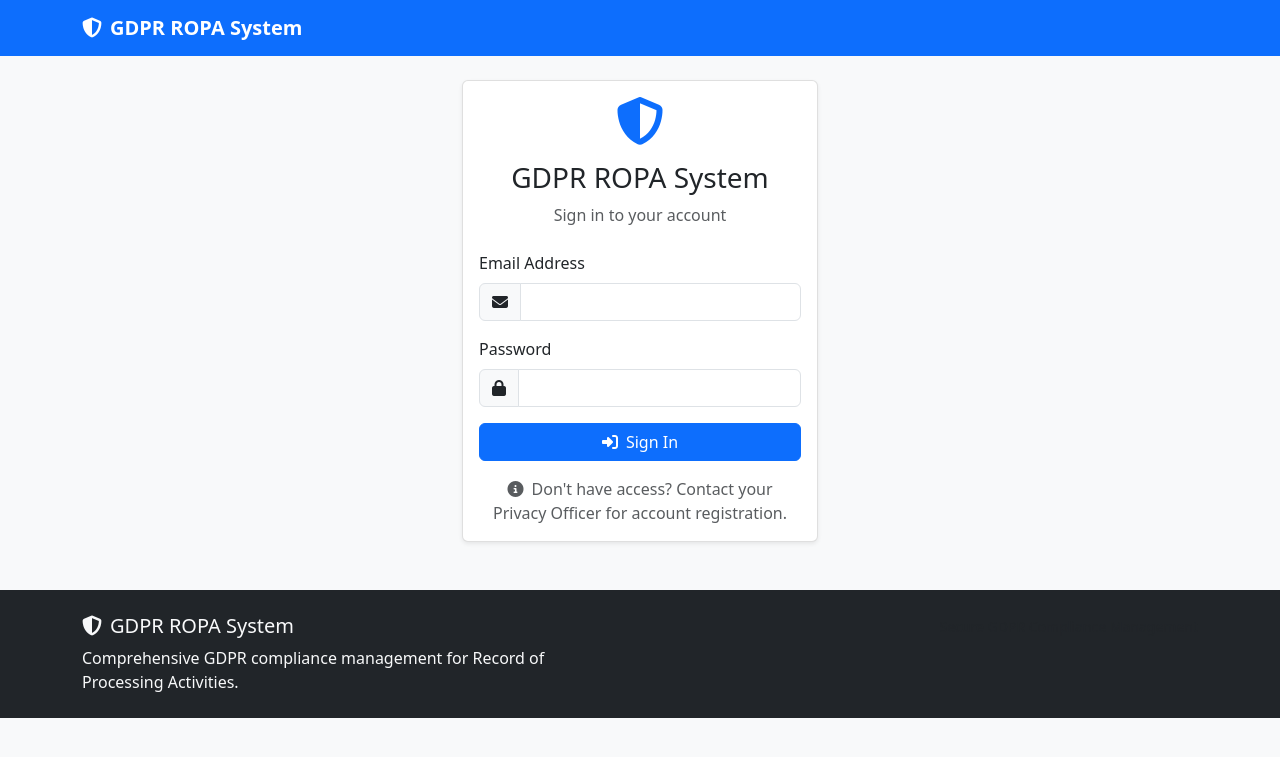
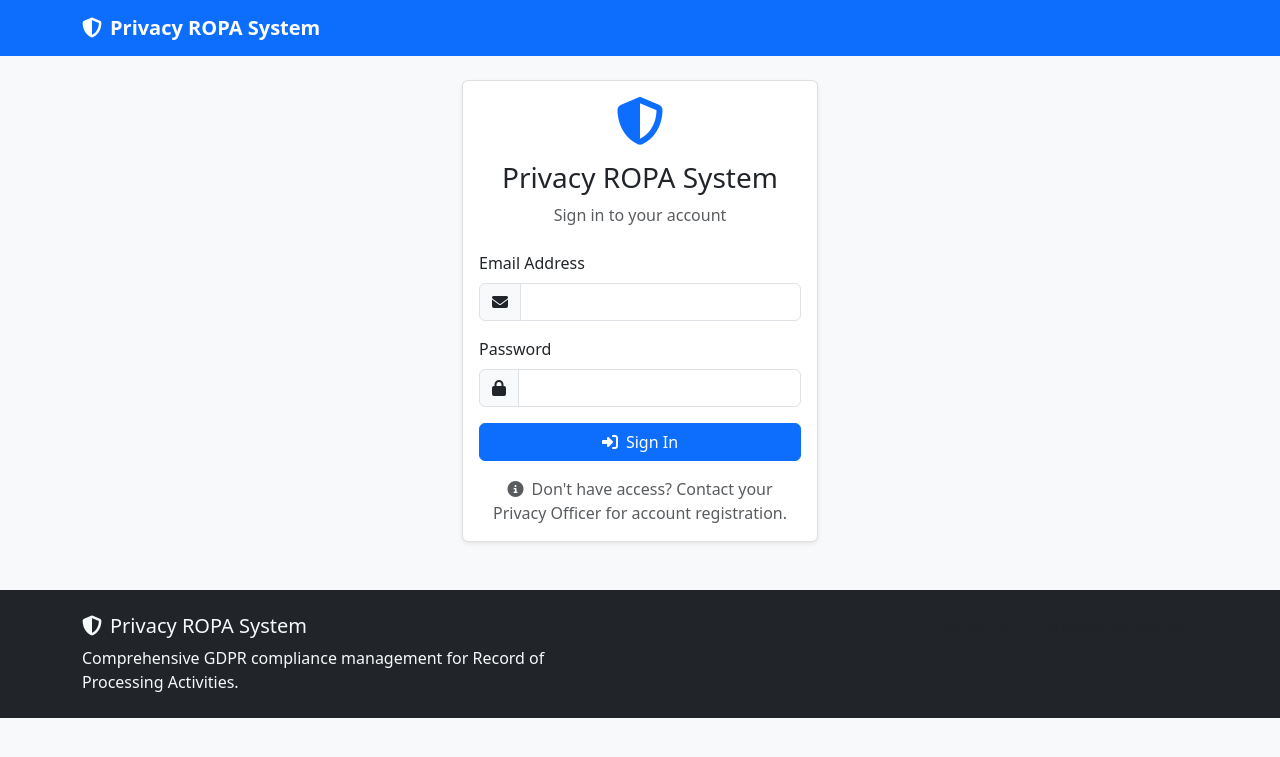
Before and after one commit to Omolola436/automatedropa, a Flask app: page /login in a window 1280 px wide. Shown: the top 757 px of the page. Run offline with Flask 3, Linux system fonts and the light colour scheme.

Commit message:
Assistant checkpoint: Updated system name to Privacy ROPA System
Assistant generated file changes:
- templates/base.html: Update system name in navigation and footer, Update navbar brand text, Update footer text
- templates/login.html: Update login page title and heading, Update login page system name
- templates/privacy_officer_dashboard.html: Update dashboard title
- templates/user_management.html: Update user management page title
- static/css/custom.css: Update CSS comment
- static/js/app.js: Update JavaScript comment

---

User prompt:

this should be changed to privacy ropa system:GDPR ROPA System

Replit-Commit-Author: Assistant
Replit-Commit-Session-Id: 293261c1-5137-4e82-a795-2a6e1b133be7

```diff
--- a/static/css/custom.css
+++ b/static/css/custom.css
@@ -1,4 +1,4 @@
-/* Custom styles for GDPR ROPA System */
+/* Custom styles for Privacy ROPA System */
 
 /* Eye-friendly background and color improvements */
 body {
--- a/static/js/app.js
+++ b/static/js/app.js
@@ -1,4 +1,4 @@
-// GDPR ROPA System - Client-side JavaScript
+// Privacy ROPA System - Client-side JavaScript
 
 // Global application object
 const ROPAApp = {
--- a/templates/base.html
+++ b/templates/base.html
@@ -3,7 +3,7 @@
 <head>
     <meta charset="UTF-8">
     <meta name="viewport" content="width=device-width, initial-scale=1.0">
-    <title>{% block title %}GDPR ROPA System{% endblock %}</title>
+    <title>{% block title %}Privacy ROPA System{% endblock %}</title>
 
     <!-- Bootstrap CSS -->
     <link href="https://cdn.jsdelivr.net/npm/bootstrap@5.3.0/dist/css/bootstrap.min.css" rel="stylesheet">
@@ -17,7 +17,7 @@
     <nav class="navbar navbar-expand-lg navbar-dark bg-primary">
         <div class="container">
             <a class="navbar-brand fw-bold" href="{{ url_for('index') }}">
-                <i class="fas fa-shield-alt me-2"></i>GDPR ROPA System
+                <i class="fas fa-shield-alt me-2"></i>Privacy ROPA System
             </a>
 
             {% if current_user.is_authenticated %}
@@ -103,7 +103,7 @@
         <div class="container">
             <div class="row">
                 <div class="col-md-6">
-                    <h5><i class="fas fa-shield-alt me-2"></i>GDPR ROPA System</h5>
+                    <h5><i class="fas fa-shield-alt me-2"></i>Privacy ROPA System</h5>
                     <p class="mb-0">Comprehensive GDPR compliance management for Record of Processing Activities.</p>
                 </div>
                 <div class="col-md-6 text-md-end">
--- a/templates/login.html
+++ b/templates/login.html
@@ -1,6 +1,6 @@
 {% extends "base.html" %}
 
-{% block title %}Login - GDPR ROPA System{% endblock %}
+{% block title %}Login - Privacy ROPA System{% endblock %}
 
 {% block content %}
 <div class="row justify-content-center">
@@ -9,7 +9,7 @@
             <div class="card-body">
                 <div class="text-center mb-4">
                     <i class="fas fa-shield-alt fa-3x text-primary mb-3"></i>
-                    <h3 class="card-title">GDPR ROPA System</h3>
+                    <h3 class="card-title">Privacy ROPA System</h3>
                     <p class="text-muted">Sign in to your account</p>
                 </div>
 
--- a/templates/privacy_officer_dashboard.html
+++ b/templates/privacy_officer_dashboard.html
@@ -1,6 +1,6 @@
 {% extends "base.html" %}
 
-{% block title %}Privacy Officer Dashboard - GDPR ROPA System{% endblock %}
+{% block title %}Privacy Officer Dashboard - Privacy ROPA System{% endblock %}
 
 {% block content %}
 <div class="d-flex justify-content-between align-items-center mb-4">
--- a/templates/user_management.html
+++ b/templates/user_management.html
@@ -1,7 +1,7 @@
 
 {% extends "base.html" %}
 
-{% block title %}User Management - GDPR ROPA System{% endblock %}
+{% block title %}User Management - Privacy ROPA System{% endblock %}
 
 {% block content %}
 <div class="d-flex justify-content-between align-items-center mb-4">
```
